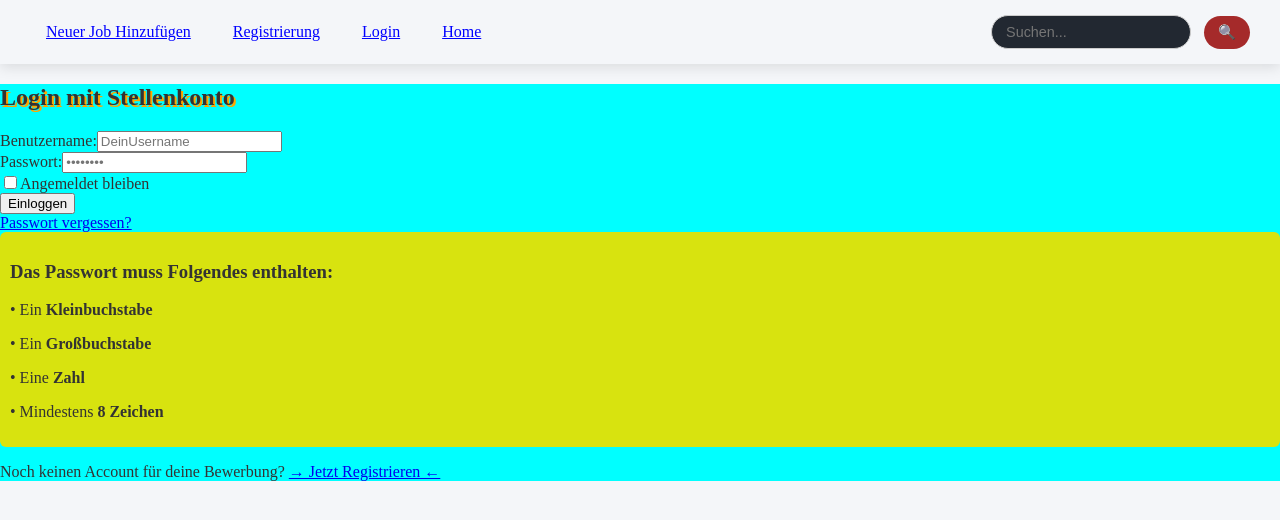
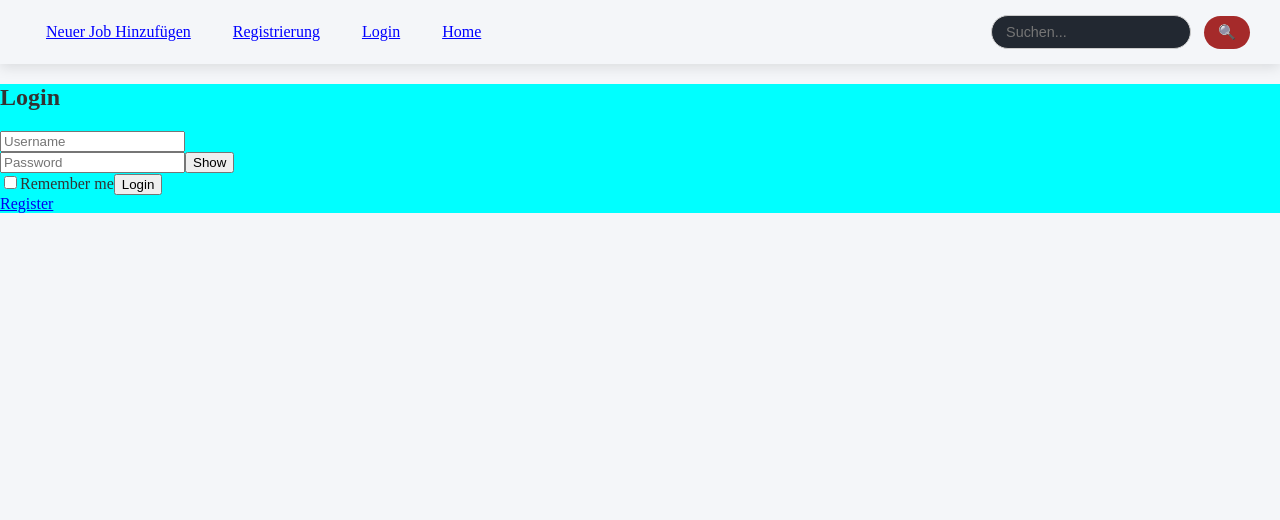
Before and after one commit to LeoKuhnZH/WISS-Praktikum-App, a React (Vite) app in the folder frontend/Praktikums_web/praktikum-web/: page /login in a window 1280 px wide. Shown: the top 520 px of the page. Built offline with nearby package versions, Linux system fonts and the light colour scheme.

Commit message:
Add verbesserte Version von Elias

```diff
--- a/frontend/Praktikums_web/praktikum-web/src/pages/Login.jsx
+++ b/frontend/Praktikums_web/praktikum-web/src/pages/Login.jsx
@@ -1,177 +1,147 @@
-import { useState } from 'react';
-import { useNavigate } from 'react-router-dom';
-import "./components/style/style.css"
+import { useState } from "react";
+import { useNavigate, Link } from "react-router-dom";
 
 function Login() {
     const navigate = useNavigate();
 
-    // Nur noch ein zentraler State für alle Formulardaten
     const [formData, setFormData] = useState({
-        username: '',
-        password: '',
-        rememberMe: false
+        username: "",
+        password: "",
+        rememberMe: false,
     });
 
-    const [error, setError] = useState('');
+    const [error, setError] = useState("");
+    const [loading, setLoading] = useState(false);
+    const [showPassword, setShowPassword] = useState(false);
 
-    // Die Live-Validierung greift jetzt direkt auf formData.password zu!
-    const hasLength = formData.password.length >= 8;
-    const hasLower = /[a-z]/.test(formData.password);
-    const hasUpper = /[A-Z]/.test(formData.password);
-    const hasNumber = /\d/.test(formData.password);
-
-    // Prüft, ob alle Kriterien erfüllt sind
-    const isPasswordValid = hasLength && hasLower && hasUpper && hasNumber;
-
-    const handleClick = (e) => {
-        e.preventDefault(); // Verhindert das Neuladen der Seite beim Link-Klick
-        navigate("/register");
-    };
-
-    // Handler für Änderungen in den Inputs
     const handleChange = (e) => {
         const { name, value, type, checked } = e.target;
+
         setFormData((prev) => ({
             ...prev,
-            [name]: type === 'checkbox' ? checked : value
+            [name]: type === "checkbox" ? checked : value,
         }));
     };
 
-    // Handler für das Abschicken des Formulars
-    const handleSubmit = (e) => {
+    const handleSubmit = async (e) => {
         e.preventDefault();
+        setError("");
 
-        // Fehler zurücksetzen
-        setError('');
-
-        // Abschicken blockieren, wenn das Passwort nicht valide ist
-        if (!isPasswordValid) {
-            setError("Bitte erfülle alle Passwort-Kriterien, bevor du dich einloggst.");
+        if (!formData.username.trim() || !formData.password) {
+            setError("Bitte alle Felder ausfüllen.");
             return;
         }
 
-        // Hier kommt deine Login-Logik (z.B. API-Call an dein Backend) hin
-        console.log('Praktikums-Login erfolgreich abgeschickt:', formData);
-        alert("Erfolgreich eingeloggt!");
+        try {
+            setLoading(true);
 
-        if (formData.password.length < 8) {
-            alert("Das Password ist ungültig!");
+            // Simulierter Login (kein Context mehr)
+            const res = await fetch("/api/login", {
+                method: "POST",
+                headers: {
+                    "Content-Type": "application/json",
+                },
+                body: JSON.stringify({
+                    username: formData.username.trim(),
+                    password: formData.password,
+                }),
+            });
+
+            if (!res.ok) {
+                throw new Error("Login failed");
+            }
+
+            // optional: token speichern
+            const data = await res.json();
+            if (formData.rememberMe) {
+                localStorage.setItem("token", data.token);
+            } else {
+                sessionStorage.setItem("token", data.token);
+            }
+
+            navigate("/konto");
+        } catch (err) {
+            setError("Login fehlgeschlagen.");
+        } finally {
+            setLoading(false);
         }
-
-
-        setError('');
-        console.log("Login mit Credentials abgeschlossen", formData);
-        alert("Du bist erfolgreich mit deinem Konto eingeloggt!");
-        navigate("/register");
     };
 
     return (
         <div className="min-h-screen flex items-center justify-center login-hintergrund-rot px-4">
             <div className="max-w-md w-full bg-white rounded-xl shadow-lg p-8">
 
-                {/* Header-Bereich für das Praktikumsportal */}
-                <div className="text-center mb-6">
-                    <h2 className="text-3xl font-extrabold text-gray-900 shadow-red">
-                        Login mit Stellenkonto
-                    </h2>
-                </div>
+                <h2 className="text-3xl font-extrabold text-center mb-6">
+                    Login
+                </h2>
 
-                {/* Inline-Fehlermeldung, falls die Validierung fehlschlägt */}
-                {error && <div className="text-red-600 font-bold mb-4 text-center">{error}</div>}
+                {error && (
+                    <div className="mb-4 text-center text-red-600 font-semibold">
+                        {error}
+                    </div>
+                )}
 
                 <form onSubmit={handleSubmit} className="space-y-6">
-                    {/* Benutzername Feld */}
-                    <div>
-                        <label htmlFor="username" className="block text-sm font-medium text-gray-700 mb-1">
-                            Benutzername:
-                        </label>
+
+                    {/* Username */}
+                    <input
+                        name="username"
+                        type="text"
+                        placeholder="Username"
+                        value={formData.username}
+                        onChange={handleChange}
+                        className="w-full px-4 py-2 border rounded-lg"
+                    />
+
+                    {/* Password */}
+                    <div className="relative">
                         <input
-                            id="username"
-                            name="username"
-                            type="text"
-                            required
-                            value={formData.username}
+                            name="password"
+                            type={showPassword ? "text" : "password"}
+                            placeholder="Password"
+                            value={formData.password}
                             onChange={handleChange}
-                            className="w-full px-4 py-2 border border-gray-300 rounded-lg focus:ring-2 focus:ring-blue-500 focus:border-blue-500 outline-none transition"
-                            placeholder="DeinUsername"
+                            className="w-full px-4 py-2 border rounded-lg"
                         />
+
+                        <button
+                            type="button"
+                            onClick={() =>
+                                setShowPassword((prev) => !prev)
+                            }
+                            className="absolute right-3 top-2 text-sm text-blue-600"
+                        >
+                            {showPassword ? "Hide" : "Show"}
+                        </button>
                     </div>
 
-                    {/* Passwort Feld */}
-                    <div>
-                        <label htmlFor="password" className="block text-sm font-medium text-gray-700 mb-1">
-                            Passwort:
-                        </label>
+                    {/* Remember */}
+                    <label className="flex items-center gap-2 text-sm">
                         <input
-                            id="password"
-                            name="password"
-                            type="password"
-                            required
-                            value={formData.password}
+                            type="checkbox"
+                            name="rememberMe"
+                            checked={formData.rememberMe}
                             onChange={handleChange}
-                            className="w-full px-4 py-2 border border-gray-300 rounded-lg focus:ring-2 focus:ring-blue-500 focus:border-blue-500 outline-none transition"
-                            placeholder="••••••••"
                         />
-                    </div>
+                        Remember me
+                    </label>
 
-                    {/* Interaktionen: Angemeldet bleiben & Passwort vergessen */}
-                    <div className="flex items-center justify-between text-sm">
-                        <label className="flex items-center space-x-2 text-gray-600 cursor-pointer">
-                            <input
-                                type="checkbox"
-                                name="rememberMe"
-                                checked={formData.rememberMe}
-                                onChange={handleChange}
-                                className="rounded text-blue-600 focus:ring-blue-500 border-gray-300"
-                            />
-                            <span>Angemeldet bleiben</span>
-                            <br></br>
-                        </label>
-
-
-                    </div>
-
+                    {/* Submit */}
                     <button
                         type="submit"
-                        className="w-full bg-blue-600 hover:bg-blue-700 text-white font-semibold py-2.5 px-4 rounded-lg transition duration-200 shadow-md hover:shadow-lg"
+                        disabled={loading}
+                        className="w-full bg-blue-600 text-white py-2 rounded-lg"
                     >
-                        Einloggen
+                        {loading ? "Loading..." : "Login"}
                     </button>
-                    <br></br>
 
-                    <a href="/forgotpassword" className="font-medium text-blue-600 hover:underline">
-                        Passwort vergessen?
-                    </a>
                 </form>
 
-                {/* Live-Validierungs-Anzeige */}
-                <div id="message" className="mt-6 p-4 bg-gray-50 rounded-lg border border-gray-200 text-sm">
-                    <h3 className="font-bold text-gray-700 mb-2">Das Passwort muss Folgendes enthalten:</h3>
-
-                    <p id="letter" className={hasLower ? 'text-green-600' : 'text-red-500'}>
-                        {hasLower ? <s>✓ Ein Kleinbuchstabe</s> : <span>• Ein <b>Kleinbuchstabe</b></span>}
-                    </p>
-
-                    <p id="capital" className={hasUpper ? 'text-green-600' : 'text-red-500'}>
-                        {hasUpper ? <s>✓ Ein Großbuchstabe</s> : <span>• Ein <b>Großbuchstabe</b></span>}
-                    </p>
-
-                    <p id="number" className={hasNumber ? 'text-green-600' : 'text-red-500'}>
-                        {hasNumber ? <s>✓ Eine Zahl</s> : <span>• Eine <b>Zahl</b></span>}
-                    </p>
-
-                    <p id="length" className={hasLength ? 'text-green-600' : 'text-red-500'}>
-                        {hasLength ? <s>✓ Mindestens 8 Zeichen</s> : <span>• Mindestens <b>8 Zeichen</b></span>}
-                    </p>
+                <div className="text-center mt-6">
+                    <Link to="/" className="text-blue-600 hover:underline">
+                        Register
+                    </Link>
                 </div>
-
-                {/* Registrieren Link */}
-                <p className="text-sm text-center text-gray-600 mt-6">
-                    Noch keinen Account für deine Bewerbung?{' '}
-                    <a href="#" onClick={handleClick} className="font-medium text-blue-600 hover:underline inline-block mt-1">
-                        &rarr; Jetzt Registrieren &larr;
-                    </a>
-                </p>
 
             </div>
         </div>
```
